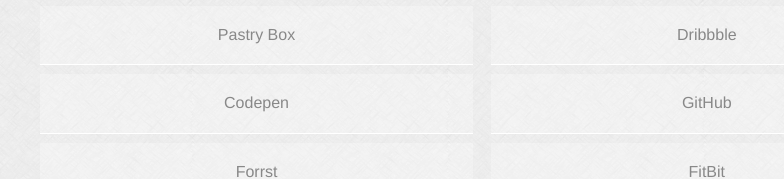
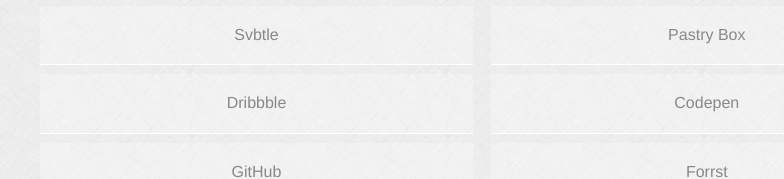
Before and after one commit to demersdesigns/start, a plain HTML site: page index.html in a window 1280 px wide. Shown: the part 571-750 px from the top of the page, 269-1053 px from the left. Drawn offline with nearby package versions, Linux system fonts and the light colour scheme; a web font is replaced by a local one.

Commit message:
Adding Svbtle

```diff
--- a/index.html
+++ b/index.html
@@ -38,6 +38,7 @@
           <li><a href="http://www.twitter.com">Twitter</a></li>
           <li><a href="http://www.feedly.com">Feedly</a></li>
           <li><a href="http://www.medium.com">Medium</a></li>
+          <li><a href="http://www.svbtle.com">Svbtle</a></li>
           <li><a href="http://the-pastry-box-project.net/">Pastry Box</a></li>
           <li><a href="http://dribbble.com">Dribbble</a></li>
           <li><a href="http://codepen.io/">Codepen</a></li>
```
